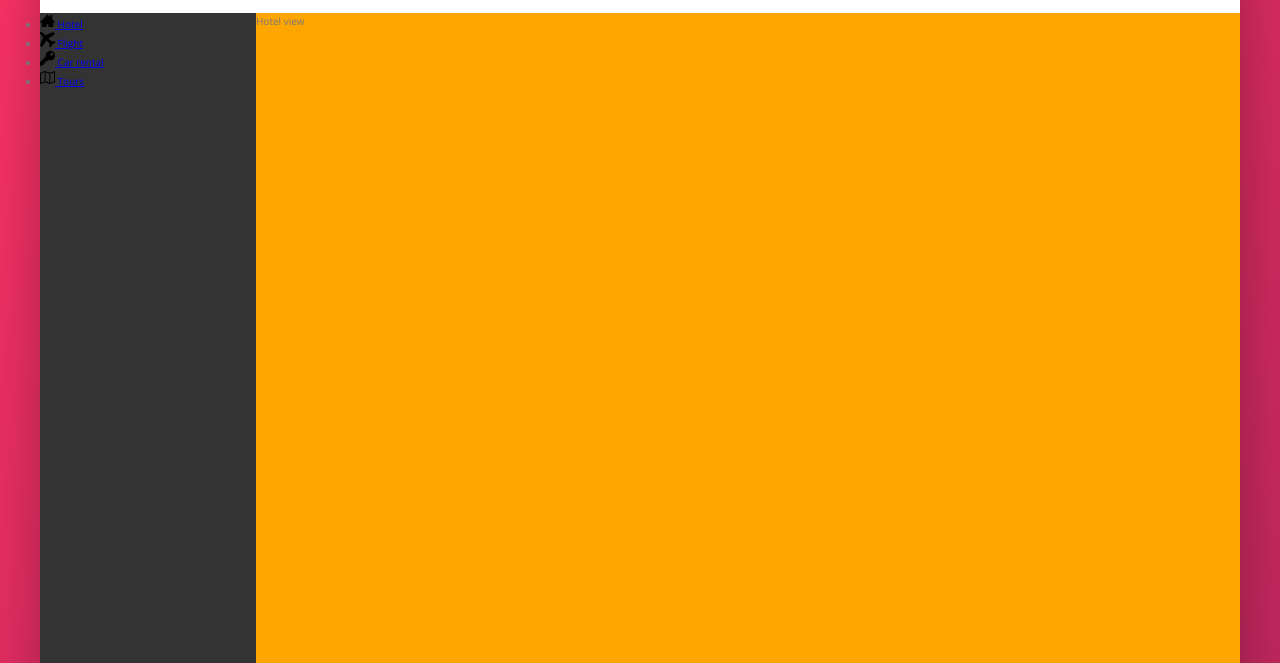
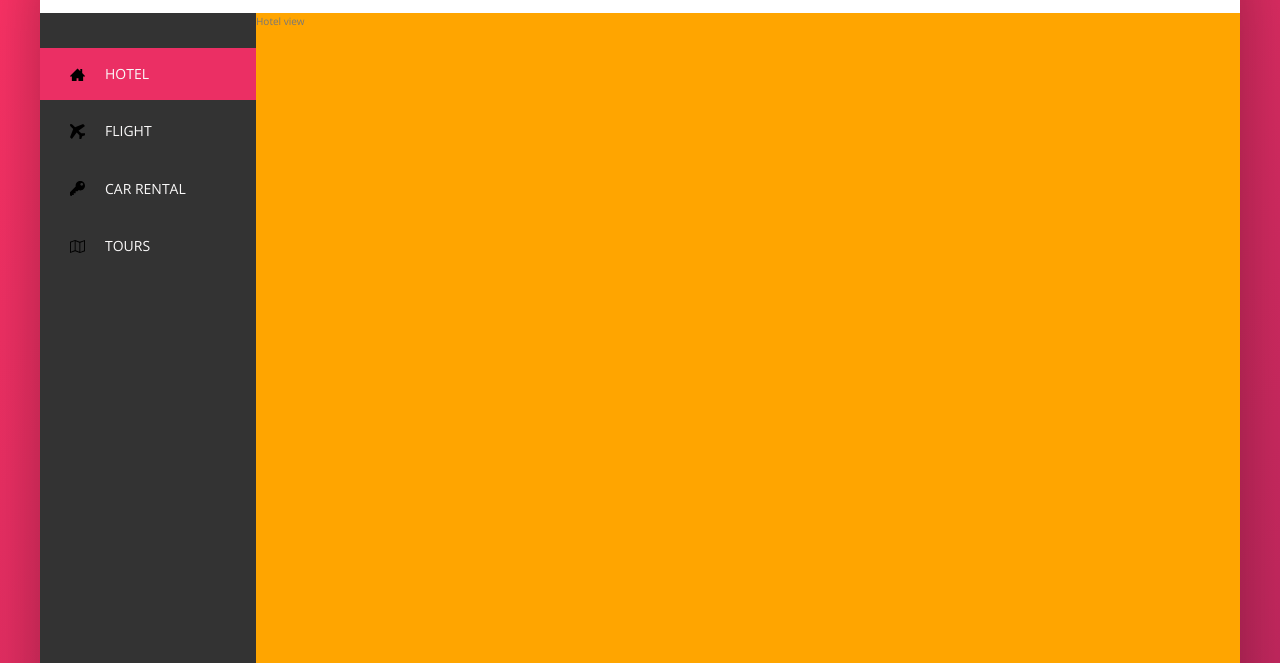
Before and after one commit to emedranoh19a/trillo, a website: page index.html in a window 1280 px wide. Shown: the part 137-800 px from the top of the page. Drawn offline with nearby package versions, Linux system fonts and the light colour scheme.

Commit message:
navigation

```diff
--- a/index.html
+++ b/index.html
@@ -53,7 +53,7 @@
       <div class="content">
         <nav class="sidebar">
           <ul class="side-nav">
-            <li class="side-nav__item">
+            <li class="side-nav__item side-nav__item--active">
               <a href="#" class="side-nav__link">
                 <img src="/img/SVG/home3.svg" class="side-nav__icon" />
                 <span>Hotel</span>
--- a/sass/_components.scss
+++ b/sass/_components.scss
@@ -115,13 +115,57 @@
 /// Side navigation
 
 .side-nav {
+  font-size: 1.4rem;
+  list-style: none;
+  margin-top: 3.5rem;
+
   &__item {
+    position: relative;
+    &:not(:last-child) {
+      margin-bottom: 0.5rem;
+    }
   }
-  &__link {
+  &__item::before {
+    content: "";
+    position: absolute;
+    top: 0;
+    left: 0;
+    height: 100%;
+    width: 3px;
+    background-color: var(--color-primary);
+
+    transform: scaleY(0);
+    transition: transform 0.2s, width cubic-bezier(1, 0, 0, 1) 0.4s 0.2s,
+      background-color 0.1s;
+  }
+
+  &__item:hover::before,
+  &__item--active::before {
+    transform: scaleY(1);
+    width: 100%;
+  }
+
+  &__item:active::before {
+    background-color: var(--color-primary-light);
+  }
+  &__link:link,
+  &__link:visited {
+    color: var(--color-grey-light-1);
+    text-decoration: none;
+    text-transform: uppercase;
+    display: block;
+    padding: 1.5rem 3rem;
+    position: relative;
+    z-index: 10;
+
+    display: flex;
+    align-items: center;
   }
   &__icon {
     width: 1.5rem;
     height: 1.5rem;
+    margin-right: 2rem;
+    fill: currentColor;
   }
 }
 
```
Also changed, not shown: css/style.css.
